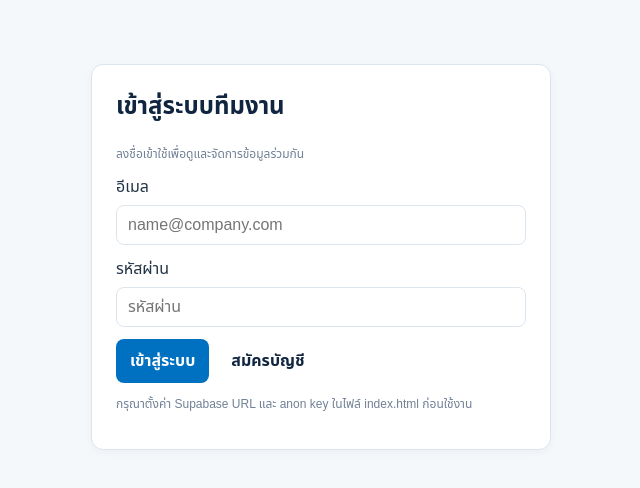
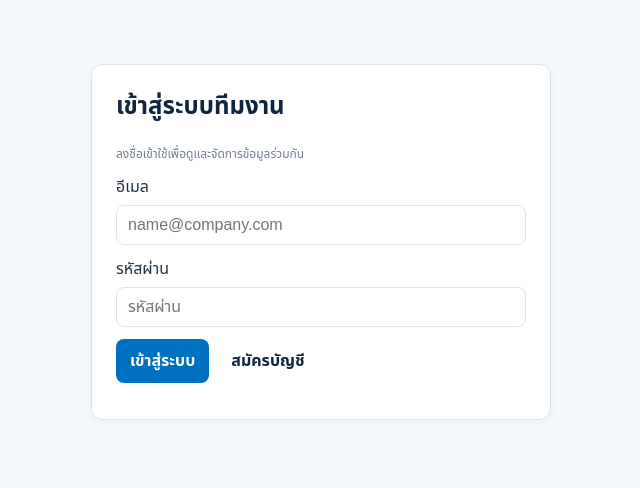
Before and after one commit to MrFlukze/daily-vehicle-summary, a plain HTML site: page index.html in a window 1280 px wide. Shown: the whole page, without its empty margins (319-959 px from the left). Drawn offline with nearby package versions, Linux system fonts and the light colour scheme.

Commit message:
Update and rename Daily_Vehicle_Summary_Combined_Identical.html to index.html

```diff
--- a/Daily_Vehicle_Summary_Combined_Identical.html
+++ b/index.html
@@ -13,8 +13,8 @@
 <section class="panel detail"><div class="panel-head"><h2>รายการข้อมูลทั้งหมด</h2><div class="toolbar"><span class="hint" id="selectedCount">เลือก 0 รายการ</span><button class="btn-red" type="button" id="bulkDeleteBtn" onclick="deleteSelectedRows()" disabled>ลบรายการที่เลือก</button></div></div><div class="detail-body" style="overflow:auto"><table><thead><tr><th><input type="checkbox" id="selectAllRows" aria-label="เลือกทั้งหมด" onchange="toggleSelectAll(this.checked)"></th><th>วันที่</th><th>Model</th><th>Sub-Model</th><th>Qty</th><th>จัดการ</th></tr></thead><tbody id="allRows"></tbody></table></div></section></main><footer>VEHICLE SUPPLY OPERATIONS · SHARED DATABASE</footer></div>
 <script>
 // 1) Create a Supabase project, then paste its Project URL and anon key below.
-const SUPABASE_URL = 'PASTE_YOUR_SUPABASE_PROJECT_URL_HERE';
-const SUPABASE_ANON_KEY = 'PASTE_YOUR_SUPABASE_ANON_KEY_HERE';
+const SUPABASE_URL = 'https://ghkynqcyyhnlompqbixn.supabase.co';
+const SUPABASE_ANON_KEY = 'sb_publishable_OxqzE-LtY6FohF-vP93W4Q_F2gTajvm';
 let sb=null, rows=[], selectedDate=null, monthCursor=new Date(2026,10,1), editingId=null, channel=null;
 const selectedRowIds=new Set();
 const $=id=>document.getElementById(id), fmt=n=>Number(n||0).toLocaleString('en-US');
```
